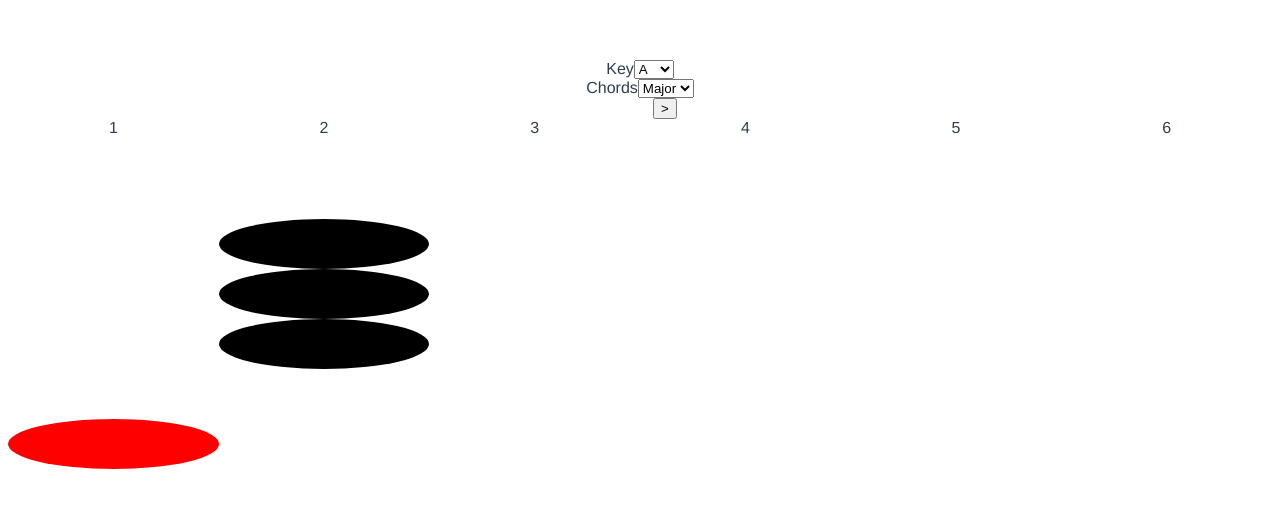
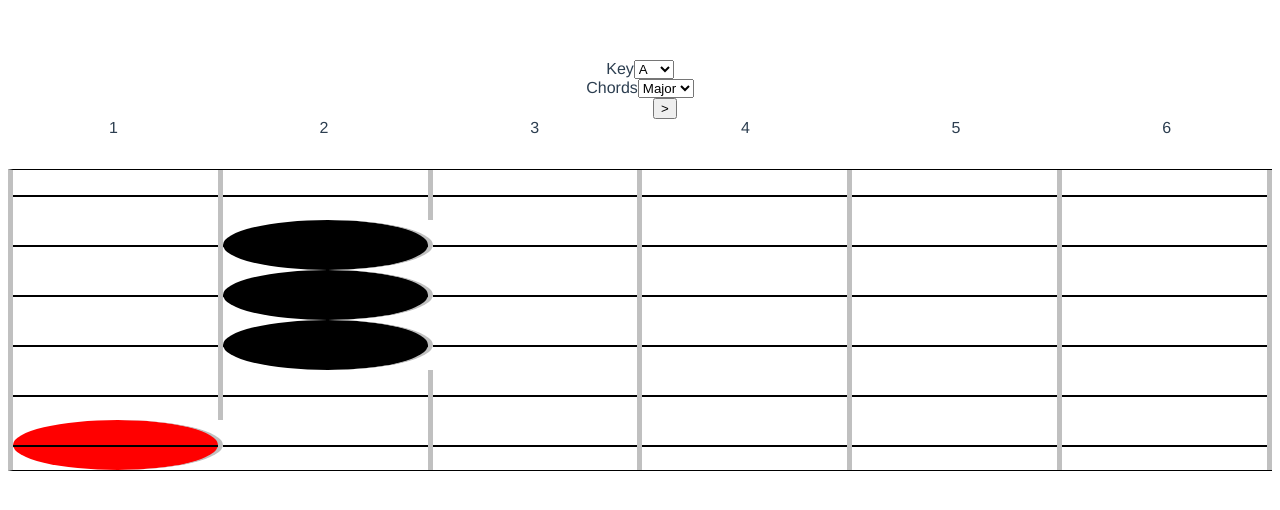
Before and after one commit to jkim176/guitar-chord-helper, a Vue app: page / in a window 1280 px wide. Shown: the top 510 px of the page. Built offline with nearby package versions, Linux system fonts and the light colour scheme.

Commit message:
background update

```diff
--- a/src/components/ChordDisplay.vue
+++ b/src/components/ChordDisplay.vue
@@ -17,46 +17,56 @@
            :class="{circle: firstString[index].marker == 1,
                     cross: firstString[index].marker == 2}"
       >
+        <div class="string">
+        </div>
       </div>
     </div>
 
-    <div class="string-container mid-string">
+    <div class="string-container">
       <div v-for="(fret, index) in secondString"
            :key="fret.cellId"
            class="fret"
            :class="{circle: secondString[index].marker == 1,
                     cross: secondString[index].marker == 2}"
       >
+        <div class="string">
+        </div>
       </div>
     </div>
 
-    <div class="string-container mid-string">
+    <div class="string-container">
       <div v-for="(fret, index) in thirdString"
            :key="fret.cellId"
            class="fret"
            :class="{circle: thirdString[index].marker == 1,
                     cross: thirdString[index].marker == 2}"
       >
+        <div class="string">
+        </div>
       </div>
     </div>
 
-    <div class="string-container mid-string">
+    <div class="string-container">
       <div v-for="(fret, index) in fourthString"
            :key="fret.cellId"
            class="fret"
            :class="{circle: fourthString[index].marker == 1,
                     cross: fourthString[index].marker == 2}"
       >
+        <div class="string">
+        </div>
       </div>
     </div>
 
-    <div class="string-container mid-string">
+    <div class="string-container">
       <div v-for="(fret, index) in fifthString"
            :key="fret.cellId"
            class="fret"
            :class="{circle: fifthString[index].marker == 1,
                     cross: fifthString[index].marker == 2}"
       >
+        <div class="string">
+        </div>
       </div>
     </div>
 
@@ -67,6 +77,8 @@
            :class="{circle: sixthString[index].marker == 1,
                     cross: sixthString[index].marker == 2}"
       >
+        <div class="string">
+        </div>
       </div>
     </div>
 
@@ -157,21 +169,25 @@ export default {
   /* could change to flex-end */
 }
 .string-container {
-  display:flex;
+  display: flex;
   flex: 1 1 50px;
-  /* TODO: horizontal line aka the string */
+  /* TODO: horizontal line aka the string
+  border-left: 1px solid black;
+  border-right: 1px solid black;
+  */
+  border-left: 5px solid silver;
 }
 .top-string {
-
+  border-top: 1px solid black;
 }
 .mid-string {
 
 }
 .bot-string {
-
+  border-bottom: 1px solid black;
 }
 .first-fret {
-
+  border-left: 5px solid silver;
 }
 .mid-fret {
 
@@ -181,6 +197,9 @@ export default {
 }
 .fret {
   flex: 1 1 50px;
+  /* */
+  display: flex;
+  border-right: 5px solid silver;
 }
 .circle {
   background: black;
@@ -191,4 +210,9 @@ export default {
   background: red;
   border-radius: 50%;
 }
+.string {
+  flex: 1 1 0;
+  border-bottom: 2px solid black;
+  height: 50%;
+}
 </style>
```
